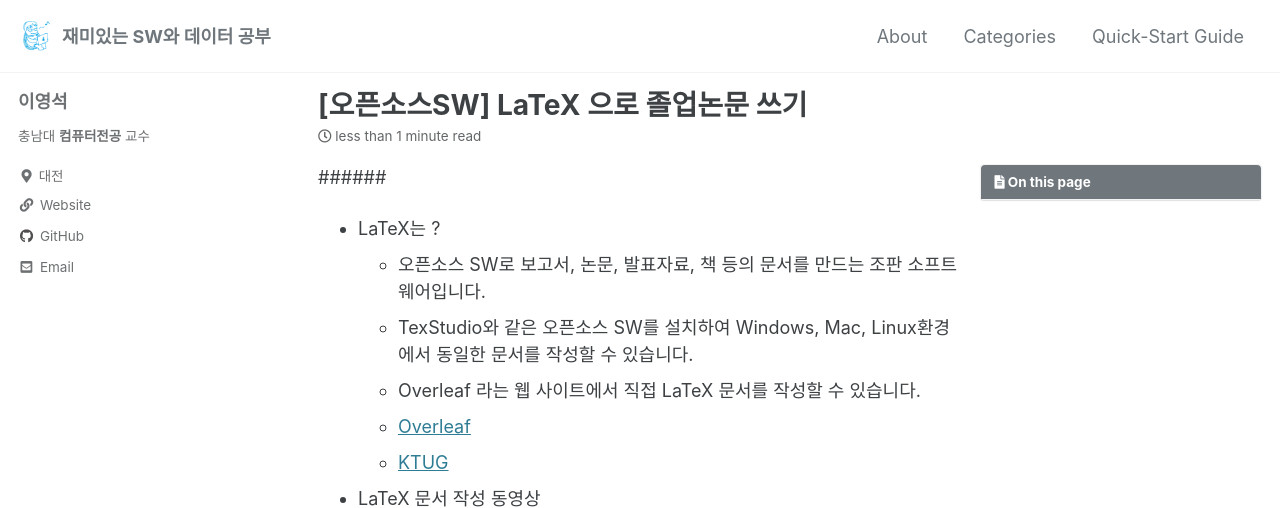
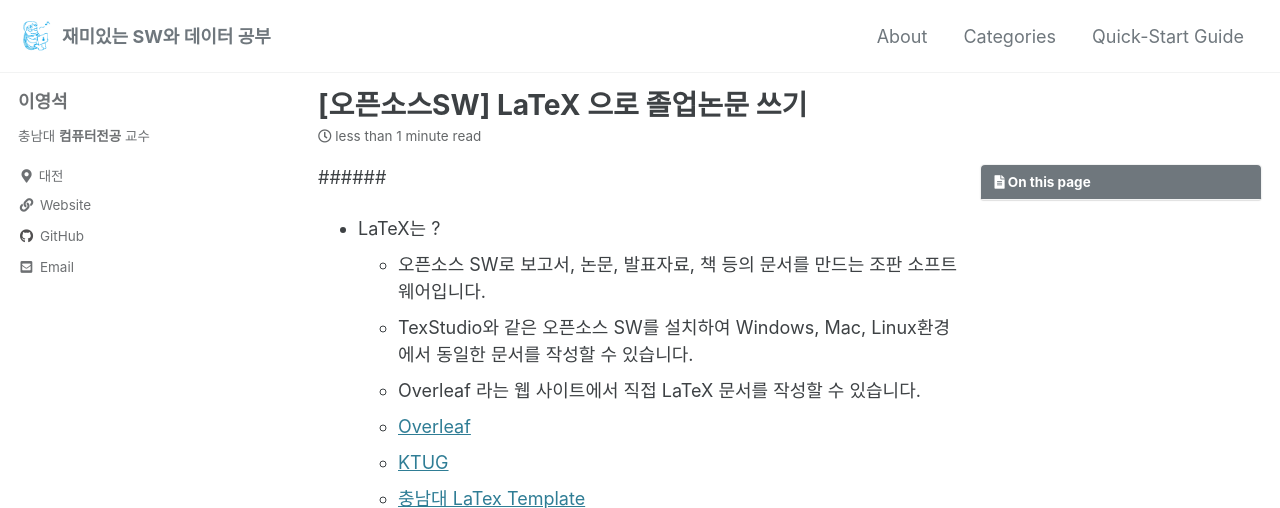
Before and after one commit to leeyoungseok/leeyoungseok.github.com, a Jekyll site: the page built from _posts/2021-12-27-latex.md, in a window 1280 px wide and 900 px high, cut to the strip 0-508 px from the top of the window. Built offline with Jekyll 4.4.1, drawn with Linux system fonts in a browser that asks for light colours; cached includes are drawn as plain includes.

Commit message:
Update 2021-12-27-latex.md

```diff
--- a/_posts/2021-12-27-latex.md
+++ b/_posts/2021-12-27-latex.md
@@ -22,6 +22,7 @@ last_modified_at: 2021-12-27
   - Overleaf 라는 웹 사이트에서 직접 LaTeX 문서를 작성할 수 있습니다.
   - [Overleaf](https://www.overleaf.com)
   - [KTUG](http://www.ktug.org)
+  - [충남대 LaTex Template](https://www.overleaf.com/read/gndcsshhxqny)
 
 * LaTeX 문서 작성 동영상
   {% include youtube-latex.html id="QernUkxDnuU" %}
```
